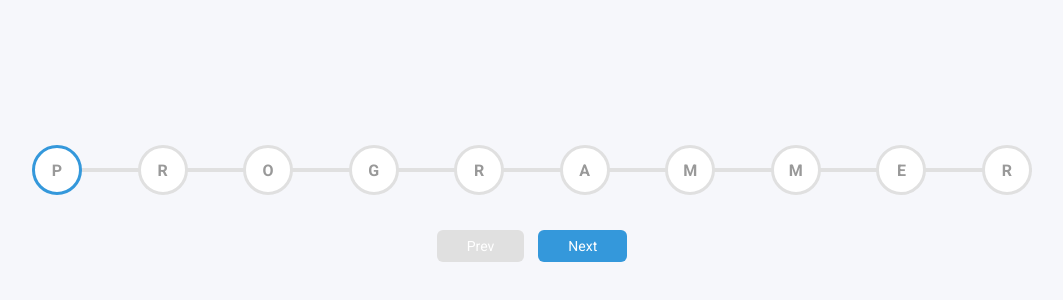
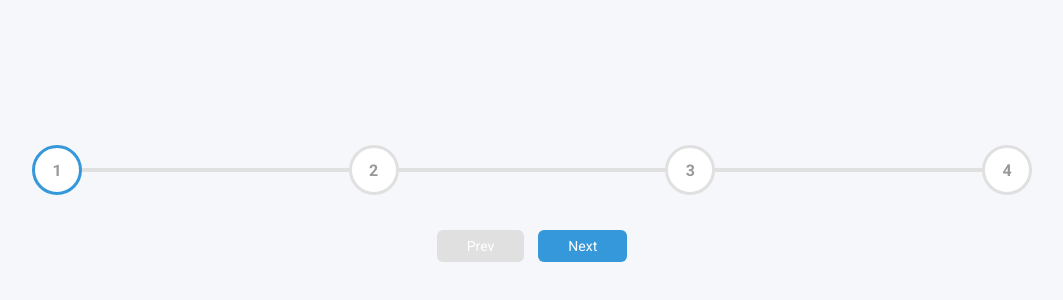
Before and after one commit to 50-Days-50-Projects/Progress-Steps, a plain HTML site: page index.html in a window 1280 px wide. Shown: the part 194-494 px from the top of the page, without its empty margins (108-1171 px from the left). Drawn offline with Linux system fonts and the light colour scheme.

Commit message:
Update index.html

```diff
--- a/index.html
+++ b/index.html
@@ -15,16 +15,11 @@
     <div class="container">
         <div class="progress-container">
             <div class="progress" id="progress"></div>
-            <div class="circle active">P</div>
-            <div class="circle ">R</div>
-            <div class="circle ">O</div>
-            <div class="circle ">G</div>
-            <div class="circle ">R</div>
-            <div class="circle ">A</div>
-            <div class="circle ">M</div>
-            <div class="circle ">M</div>
-            <div class="circle ">E</div>
-            <div class="circle ">R</div>
+            <div class="circle active">1</div>
+            <div class="circle ">2</div>
+            <div class="circle ">3</div>
+            <div class="circle ">4</div>
+
         </div>
         <button class="btn" id="prev" disabled>Prev</button>
         <button class="btn" id="next">Next</button>
```
